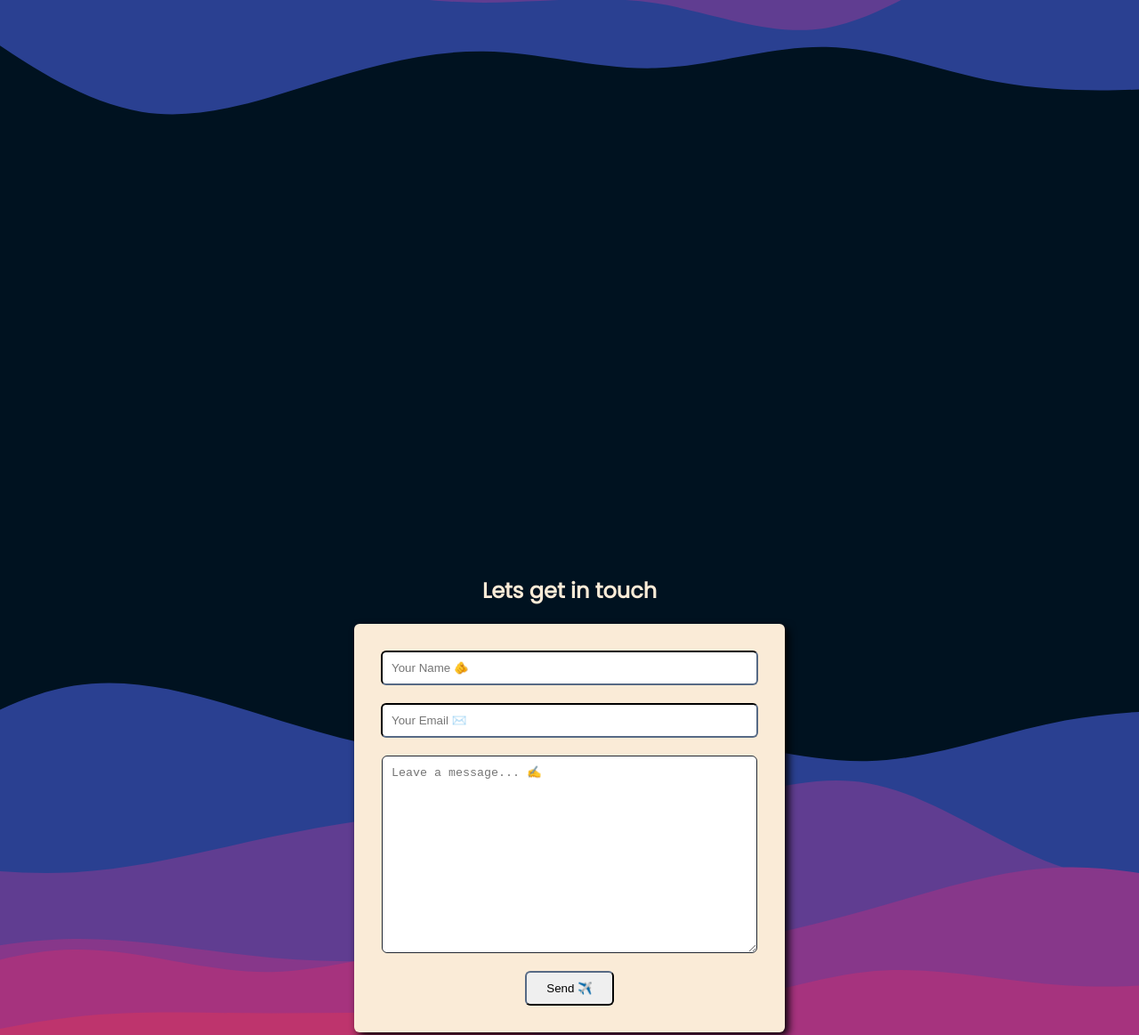
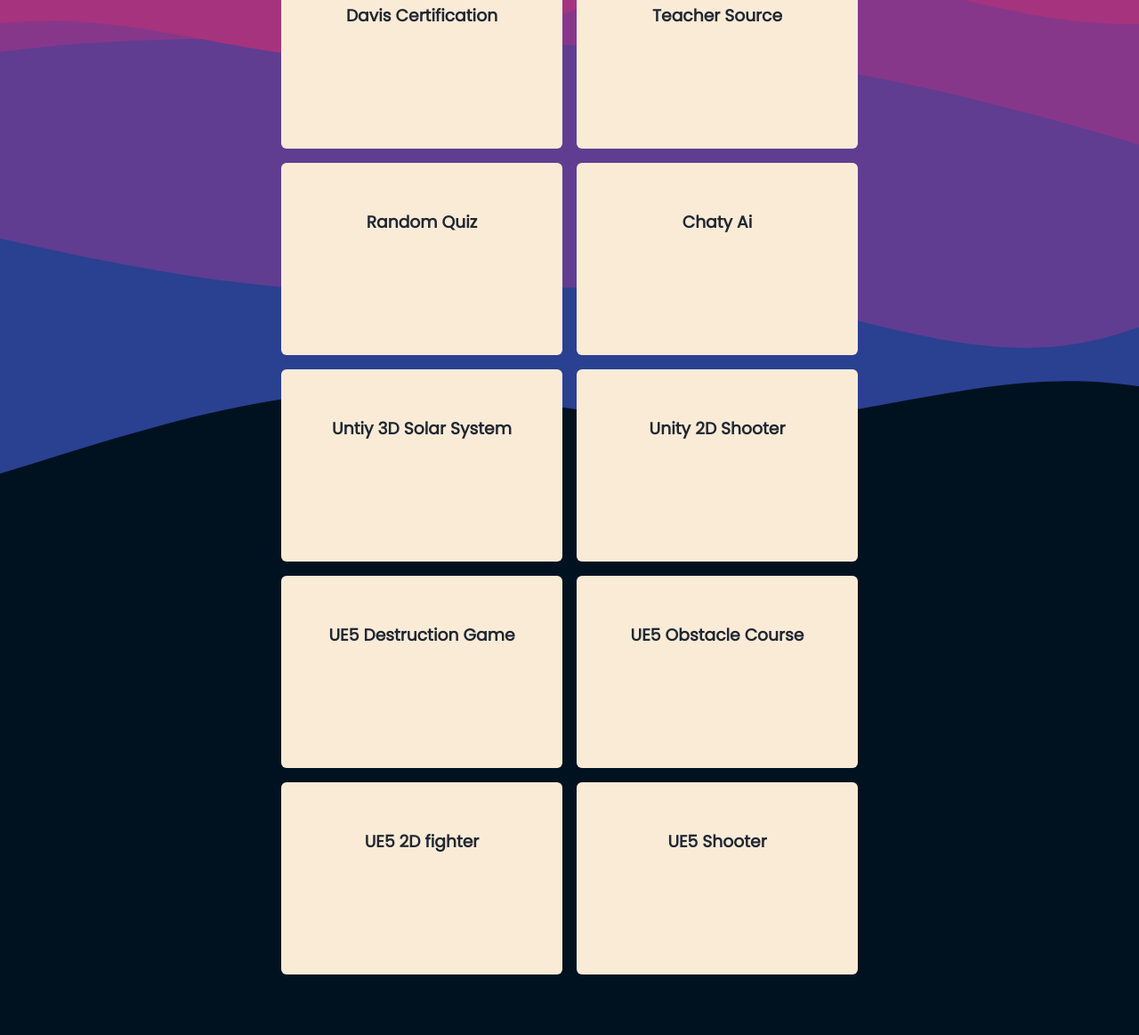
Before and after one commit to MrProtsyuk/game-dev-portfolio, a plain HTML site: page index.html in a window 1280 px wide. Shown: the part 1810-2973 px from the top of the page at 89% size. Drawn offline with Linux system fonts and the light colour scheme.

Commit message:
styled projects section

```diff
--- a/index.html
+++ b/index.html
@@ -15,9 +15,9 @@
             <h1>Mark Protsyuk</h1>
             <h2>Software Engineer</h2>
             <ul class="links">
-                <li><a target="_blank" href="https://www.linkedin.com/in/markprotsyuk/">LinkedIn</a></li>
-                <li><a target="_blank" href="https://www.instagram.com/mark.protsyuk/">Instagram</a></li>
-                <li><a target="_blank" href="/index.html">Resume</a></li>
+                <li><a class="linkedin" target="_blank" href="https://www.linkedin.com/in/markprotsyuk/">LinkedIn</a></li>
+                <li><a class="instagram" target="_blank" href="https://www.instagram.com/mark.protsyuk/">Instagram</a></li>
+                <li><a class="resume" target="_blank" href="/index.html">Resume</a></li>
             </ul>
             <ul class="words">
                 <li>Scroll</li>
@@ -48,51 +48,52 @@
             <!-- Davis Certification -->
             <div class="project hidden">
                 <img />
+                <h3>Davis Certification</h3>
             </div>
             <!-- WOL -->
             <div class="project hidden">
                 <img />
-                <h3></h3>
+                <h3>Teacher Source</h3>
             </div>
             <!-- Random Quiz -->
             <div class="project hidden">
                 <img />
-                <h3></h3>
+                <h3>Random Quiz</h3>
             </div>
             <!-- Chaty AI -->
             <div class="project hidden">
                 <img />
-                <h3></h3>
+                <h3>Chaty Ai</h3>
             </div>
             <!-- Solar System Model -->
             <div class="project hidden">
                 <img />
-                <h3></h3>
+                <h3>Untiy 3D Solar System</h3>
             </div>
             <!-- 2D Shooter -->
             <div class="project hidden">
                 <img />
-                <h3></h3>
+                <h3>Unity 2D Shooter</h3>
             </div>
             <!-- Destruction Game -->
             <div class="project hidden">
                 <img />
-                <h3></h3>
+                <h3>UE5 Destruction Game</h3>
             </div>
             <!-- Obstacle Course -->
             <div class="project hidden">
                 <img />
-                <h3></h3>
+                <h3>UE5 Obstacle Course</h3>
             </div>
             <!-- 2D fighter in unreal -->
             <div class="project hidden">
                 <img />
-                <h3></h3>
+                <h3>UE5 2D fighter</h3>
             </div>
             <!-- 3D Shooter -->
             <div class="project hidden">
                 <img />
-                <h3></h3>
+                <h3>UE5 Shooter</h3>
             </div>
         </div>
     </section>
--- a/style.css
+++ b/style.css
@@ -133,6 +133,23 @@ h1 {
     background-position: 10;
 }
 
+.projects {
+    display: flex;
+    flex-wrap: wrap;
+    align-items: center;
+    justify-content: center;
+}
+
+.projects div {
+    background-color: antiquewhite;
+    color: #202731;
+    width: 300px;
+    height: 200px;
+    margin: 8px;
+    padding: 8px;
+    border-radius: 6px;
+}
+
 /* contact styles */
 #contact {
     background-image: url("./images/layered-waves-haikei2.svg");
```
